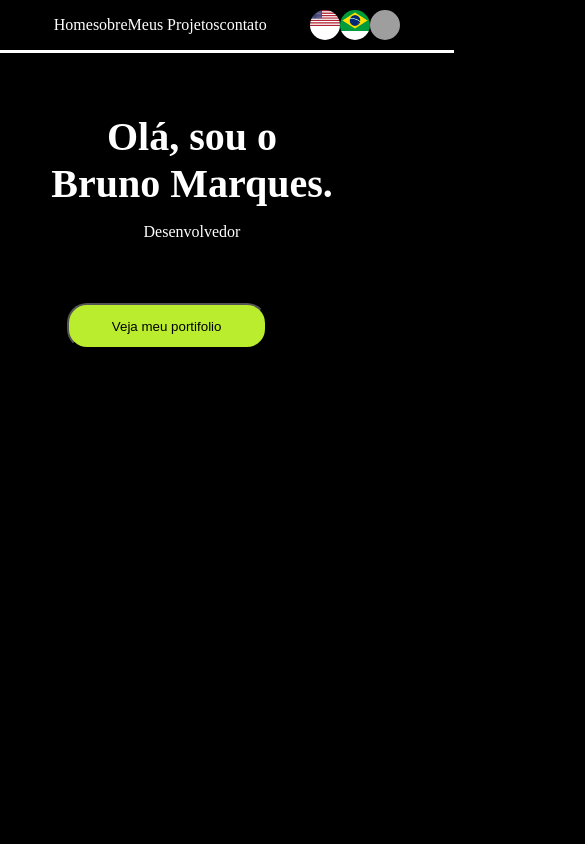
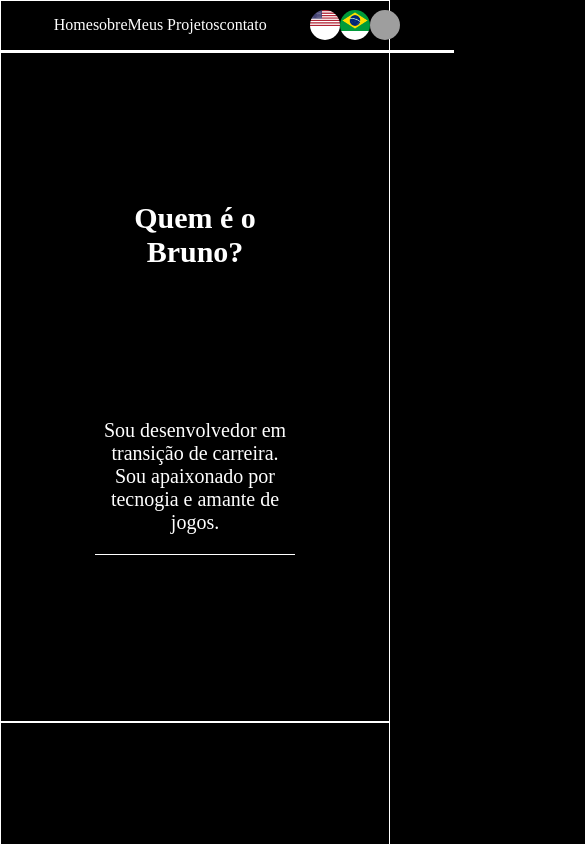
Before and after one commit to brunomarques97/Portifolio, a React (Create React App) app in the folder app/: page / in a window 390 px wide. Shown: the top 844 px of the page, 585 px wide, since content can reach past the window. Built offline with nearby package versions, Linux system fonts and the light colour scheme; grey boxes are pictures that could not be loaded.

Commit message:
Montando o sobre

```diff
--- a/app/src/App.js
+++ b/app/src/App.js
@@ -12,7 +12,7 @@ const estagio =[
 ];
 
 function App() {
-  const[estagiopage,setestagiopage] = useState(estagio[0].name);
+  const[estagiopage,setestagiopage] = useState(estagio[1].name);
 
   const page=()=>{
     setestagiopage(estagio[1].name)
--- a/app/src/components/page.css
+++ b/app/src/components/page.css
@@ -1,12 +1,17 @@
 .page{
     text-align: center;
 }
+.page .divisao{
+    height: 45em;
+    border: 1px solid white;
+    margin: 0;
+}
 .page h1{
     font-size: 60px;
-    margin: 3em;
+    margin: 3em 0em;
 }
 .sobre{
-    width: 15em;
+    width: 20em;
     height: 5em;
     margin: auto;
     font-size: 25px;
@@ -15,3 +20,16 @@
     background-color: white;
     height: 1px;
 }
+@media (max-width: 400px) {
+    .page .sobre{
+        margin: 10em auto;
+    }
+    .page h1{
+        font-size: 30px;
+        margin: 5em 1em;
+    }
+    .sobre{
+        width: 10em;
+        font-size: 20px;
+    }
+}
--- a/app/src/components/page.js
+++ b/app/src/components/page.js
@@ -8,16 +8,16 @@ function Page() {
     return (
       <div>
         <main className="page">
-          <section  >
-            <h1>Quem é o Bruno?</h1>
+          <section className="divisao">
             <section className="sobre">
+                <h1>Quem é o Bruno?</h1>
                 <p>Sou desenvolvedor em transição de carreira. Sou apaixonado por tecnogia e amante de  jogos.</p>
                 <p className="linha"></p>
             </section>
           </section>
-          <section className="projetos" >
+          <section className="divisao" >
             <h1>Meu Projetos</h1>
-            <section >
+            <section className="projetos">
                 <section>
                   <img src={progeto1} alt="Gerador de Conselhos" />
                   <h3>Gerador de Conselhos</h3>
@@ -28,8 +28,11 @@ function Page() {
                 </section>
             </section>
           </section>
-          <section className="contato" >
+          <section className="divisao" >
             <h1>Entre em contato</h1>
+            <section className="contato">
+
+            </section>
           </section>
         </main>
       </div>
```
